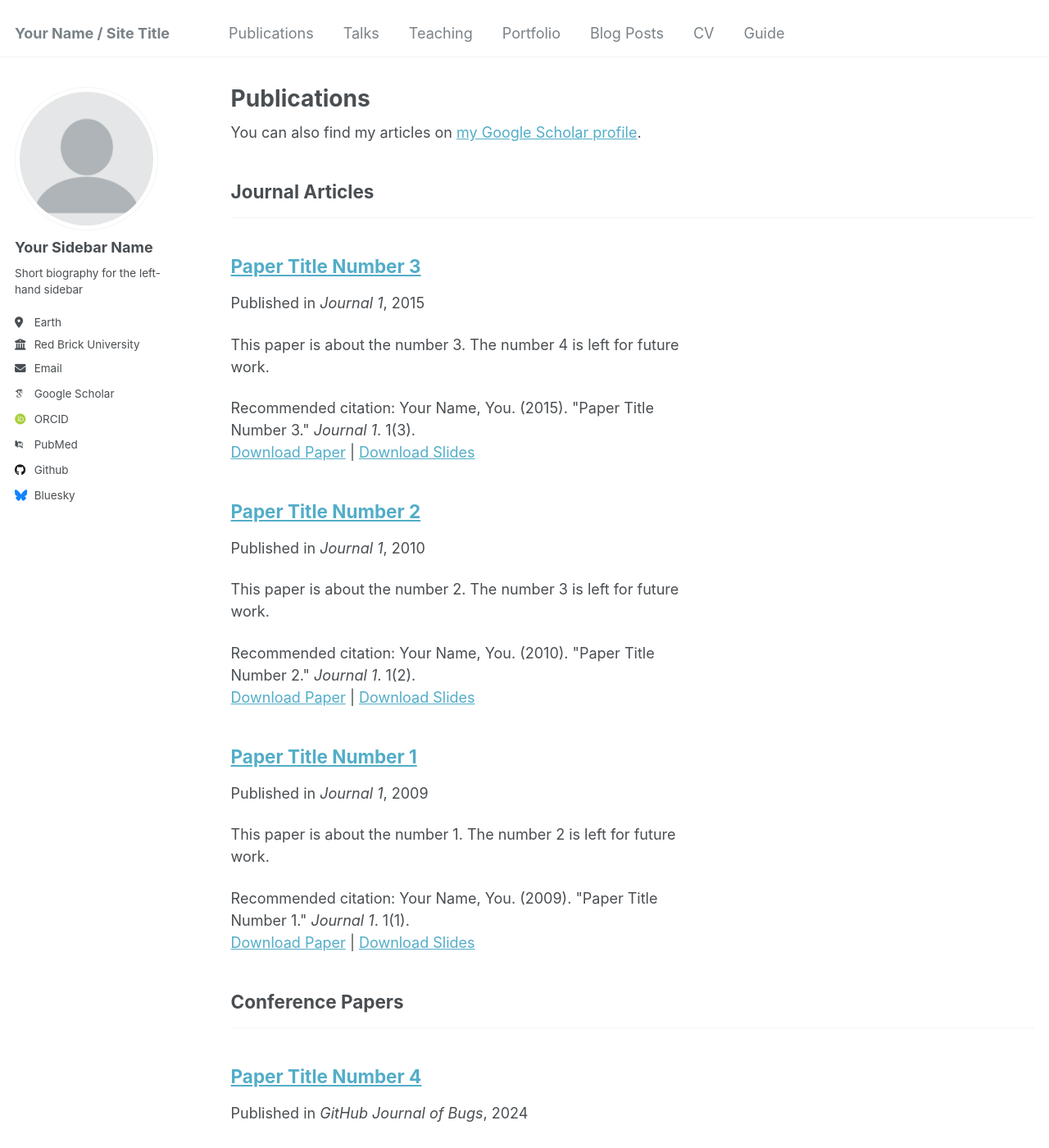
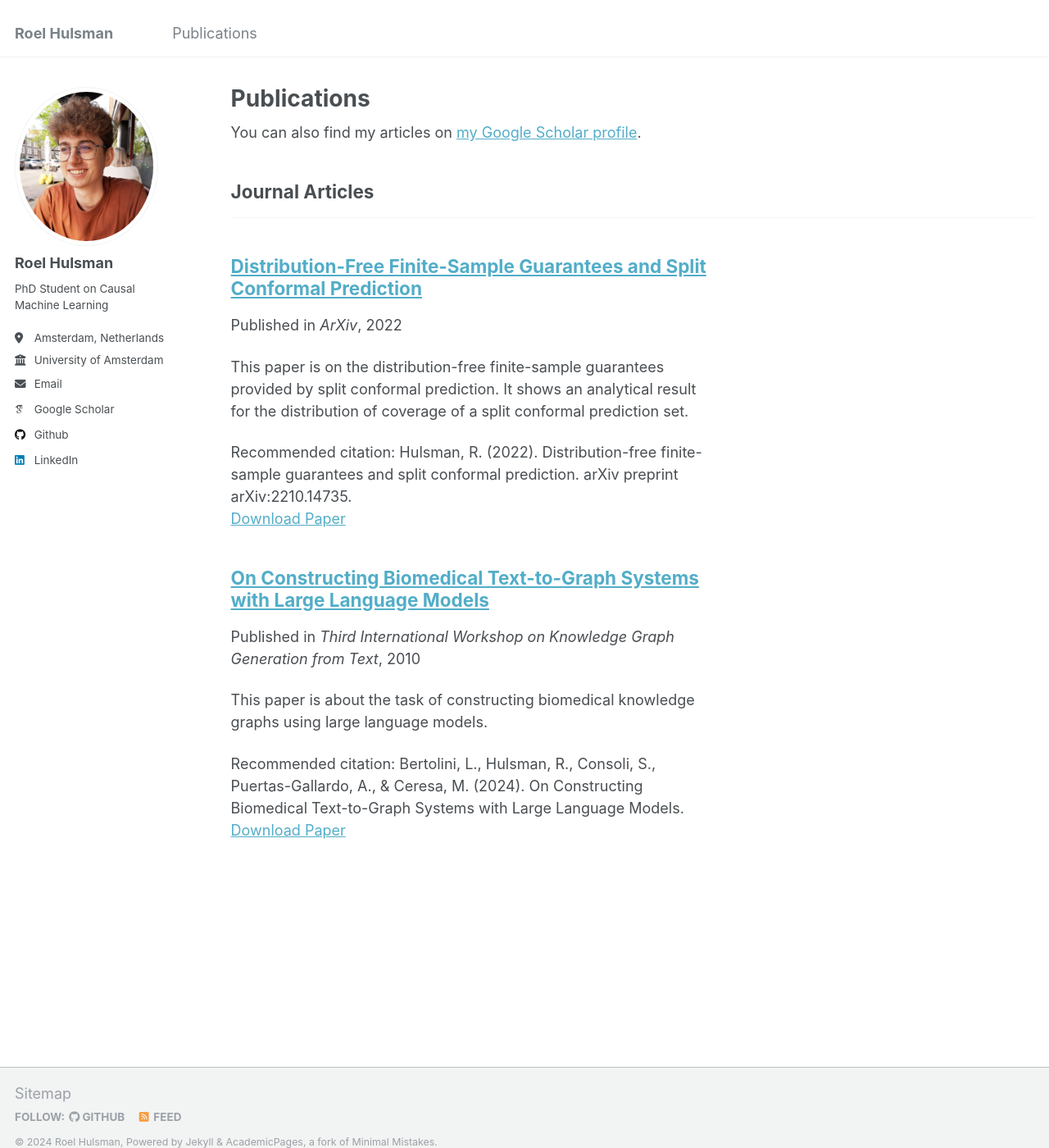
Before and after one commit to roelhulsman/roelhulsman.github.io, a Jekyll site: the page built from _pages/publications.html, in a window 1280 px wide and 1400 px high. Shown: the whole window at 82% size. Built offline with Jekyll 4.4.1, drawn with Linux system fonts in a browser that asks for light colours; some web fonts are replaced; some of the changed text lies outside the part shown.

Commit message:
Modified template with personal info

```diff
--- a/_config.yml
+++ b/_config.yml
@@ -8,47 +8,47 @@
 
 # Basic Site Settings
 locale                   : "en-US"
-title                    : "Your Name / Site Title"
+title                    : "Roel Hulsman"
 title_separator          : "-"
-name                     : &name "Your Name"
-description              : &description "personal description"
-url                      : https://academicpages.github.io # the base hostname & protocol for your site e.g. "https://mmistakes.github.io"
+name                     : &name "Roel Hulsman"
+description              : &description "PhD Student on Causal Machine Learning"
+url                      : https://roelhulsman.github.io # the base hostname & protocol for your site e.g. "https://mmistakes.github.io"
 baseurl                  : "" # the subpath of your site, e.g. "/blog"
-repository               : "academicpages/academicpages.github.io"
+repository               : "roelhulsman/roelhulsman.github.io"
 
 # Site Author - The following control what appear as part of the author content on the side bar.
 #               If a field is blank the icon and link will not appear, otherwise it will be shown.
 #               Additional customization can be done by editing /_includes/author-profile.html
 author:
   # Biographic information
-  avatar           : "profile.png"
-  name             : "Your Sidebar Name"
+  avatar           : "roel.jpg"
+  name             : "Roel Hulsman"
   pronouns         : # example: "she/her"
-  bio              : "Short biography for the left-hand sidebar"
-  location         : "Earth"
-  employer         : "Red Brick University"
+  bio              : "PhD Student on Causal Machine Learning"
+  location         : "Amsterdam, Netherlands"
+  employer         : "University of Amsterdam"
   uri              : # URL
-  email            : "none@example.org"
+  email            : "r.p.hulsman@uva.nl"
 
   # Academic websites
   arxiv            : # URL - Update with the correct link to your profile
-  googlescholar    : "https://scholar.google.com/citations?user=PS_CX0AAAAAJ"
+  googlescholar    : "https://scholar.google.com/citations?user=NFt7mVYAAAAJ&hl=nl&oi=ao"
   impactstory      : # URL
-  orcid            : "http://orcid.org/yourorcidurl"
+  orcid            : # URL
   semantic         : # URL
-  pubmed           : "https://www.ncbi.nlm.nih.gov/pubmed/?term=john+snow"
+  pubmed           : # URL
   researchgate     : # URL
 
   # Repositories and software development
   bitbucket        : # Username - Update with your username on the site
   codepen          : # Username
   dribbble         : # Username
-  github           : "academicpages"
+  github           : "https://github.com/roelhulsman"
   kaggle           : # Username
   stackoverflow    : # User number or user number and name (i.e., use "1" or "1/jeff-atwood")
 
   # Social media
-  bluesky          : "bsky.app" # Replace this with you Bluesky username
+  bluesky          : # Replace this with you Bluesky username
   facebook         : # Username
   flickr           : # Username
   foursquare       : # Username
@@ -57,7 +57,7 @@ author:
   keybase          : # Username
   instagram        : # Username
   lastfm           : # Username
-  linkedin         : # Username
+  linkedin         : "https://www.linkedin.com/in/roel-hulsman/"
   mastodon         : # URL
   medium           : # URL
   pinterest        : # Username
@@ -81,6 +81,10 @@ publication_category:
     title: 'Journal Articles'
   conferences:
     title: 'Conference Papers'
+  preprints:
+    title: 'Preprints'
+  workshops:
+    title: 'Workshop Papers'
 
 # Site Settings
 teaser                   :  # filename of teaser fallback teaser image placed in /images/, .e.g. "500x300.png"
@@ -129,7 +133,7 @@ yandex_site_verification :
 
 # Social Sharing
 twitter:
-  username               : &twitter
+  username               :
 facebook:
   username               :
   app_id                 :
--- a/_publications/2009-10-01-paper-title-number-1.md
+++ /dev/null
@@ -1,14 +0,0 @@
----
-title: "Paper Title Number 1"
-collection: publications
-category: manuscripts
-permalink: /publication/2009-10-01-paper-title-number-1
-excerpt: 'This paper is about the number 1. The number 2 is left for future work.'
-date: 2009-10-01
-venue: 'Journal 1'
-slidesurl: 'http://academicpages.github.io/files/slides1.pdf'
-paperurl: 'http://academicpages.github.io/files/paper1.pdf'
-citation: 'Your Name, You. (2009). &quot;Paper Title Number 1.&quot; <i>Journal 1</i>. 1(1).'
----
-
-The contents above will be part of a list of publications, if the user clicks the link for the publication than the contents of section will be rendered as a full page, allowing you to provide more information about the paper for the reader. When publications are displayed as a single page, the contents of the above "citation" field will automatically be included below this section in a smaller font.
--- a/_publications/2010-10-01-paper-title-number-2.md
+++ /dev/null
@@ -1,14 +0,0 @@
----
-title: "Paper Title Number 2"
-collection: publications
-category: manuscripts
-permalink: /publication/2010-10-01-paper-title-number-2
-excerpt: 'This paper is about the number 2. The number 3 is left for future work.'
-date: 2010-10-01
-venue: 'Journal 1'
-slidesurl: 'http://academicpages.github.io/files/slides2.pdf'
-paperurl: 'http://academicpages.github.io/files/paper2.pdf'
-citation: 'Your Name, You. (2010). &quot;Paper Title Number 2.&quot; <i>Journal 1</i>. 1(2).'
----
-
-The contents above will be part of a list of publications, if the user clicks the link for the publication than the contents of section will be rendered as a full page, allowing you to provide more information about the paper for the reader. When publications are displayed as a single page, the contents of the above "citation" field will automatically be included below this section in a smaller font.
--- a/_publications/2015-10-01-paper-title-number-3.md
+++ /dev/null
@@ -1,14 +0,0 @@
----
-title: "Paper Title Number 3"
-collection: publications
-category: manuscripts
-permalink: /publication/2015-10-01-paper-title-number-3
-excerpt: 'This paper is about the number 3. The number 4 is left for future work.'
-date: 2015-10-01
-venue: 'Journal 1'
-slidesurl: 'http://academicpages.github.io/files/slides3.pdf'
-paperurl: 'http://academicpages.github.io/files/paper3.pdf'
-citation: 'Your Name, You. (2015). &quot;Paper Title Number 3.&quot; <i>Journal 1</i>. 1(3).'
----
-
-The contents above will be part of a list of publications, if the user clicks the link for the publication than the contents of section will be rendered as a full page, allowing you to provide more information about the paper for the reader. When publications are displayed as a single page, the contents of the above "citation" field will automatically be included below this section in a smaller font.
--- a/_publications/2024-02-17-paper-title-number-4.md
+++ /dev/null
@@ -1,13 +0,0 @@
----
-title: "Paper Title Number 4"
-collection: publications
-category: conferences
-permalink: /publication/2024-02-17-paper-title-number-4
-excerpt: 'This paper is about fixing template issue #693.'
-date: 2024-02-17
-venue: 'GitHub Journal of Bugs'
-paperurl: 'http://academicpages.github.io/files/paper3.pdf'
-citation: 'Your Name, You. (2024). &quot;Paper Title Number 3.&quot; <i>GitHub Journal of Bugs</i>. 1(3).'
----
-
-The contents above will be part of a list of publications, if the user clicks the link for the publication than the contents of section will be rendered as a full page, allowing you to provide more information about the paper for the reader. When publications are displayed as a single page, the contents of the above "citation" field will automatically be included below this section in a smaller font.
--- /dev/null
+++ b/_publications/dissertation.md
@@ -0,0 +1,14 @@
+---
+title: "Distribution-Free Finite-Sample Guarantees and Split Conformal Prediction"
+collection: preprints
+category: manuscripts
+permalink: /publication/dissertation
+excerpt: 'This paper is on the distribution-free finite-sample guarantees provided by split conformal prediction. It shows an analytical result for the distribution of coverage of a split conformal prediction set.'
+date: 2022-10-26
+venue: 'ArXiv'
+slidesurl:
+paperurl: 'https://arxiv.org/pdf/2210.14735'
+citation: 'Hulsman, R. (2022). Distribution-free finite-sample guarantees and split conformal prediction. arXiv preprint arXiv:2210.14735.'
+---
+
+The contents above will be part of a list of publications, if the user clicks the link for the publication than the contents of section will be rendered as a full page, allowing you to provide more information about the paper for the reader. When publications are displayed as a single page, the contents of the above "citation" field will automatically be included below this section in a smaller font.
--- /dev/null
+++ b/_publications/txt2graph_llms.md
@@ -0,0 +1,14 @@
+---
+title: "On Constructing Biomedical Text-to-Graph Systems with Large Language Models"
+collection: workshops
+category: manuscripts
+permalink: /publication/txt2graph_llms
+excerpt: 'This paper is about the task of constructing biomedical knowledge graphs using large language models.'
+date: 2010-10-01
+venue: 'Third International Workshop on Knowledge Graph Generation from Text'
+slidesurl:
+paperurl: 'https://www.researchgate.net/profile/Sergio-Consoli/publication/383422512_On_Constructing_Biomedical_Text-to-Graph_Systems_with_Large_Language_Models/links/66cc8a8c920e05672e506ad3/On-Constructing-Biomedical-Text-to-Graph-Systems-with-Large-Language-Models.pdf'
+citation: 'Bertolini, L., Hulsman, R., Consoli, S., Puertas-Gallardo, A., & Ceresa, M. (2024). On Constructing Biomedical Text-to-Graph Systems with Large Language Models.'
+---
+
+The contents above will be part of a list of publications, if the user clicks the link for the publication than the contents of section will be rendered as a full page, allowing you to provide more information about the paper for the reader. When publications are displayed as a single page, the contents of the above "citation" field will automatically be included below this section in a smaller font.
```
Also changed, not shown: _data/navigation.yml (+12 -12 lines), _pages/about.md (+3 -41 lines), images/roel.jpg (added).
